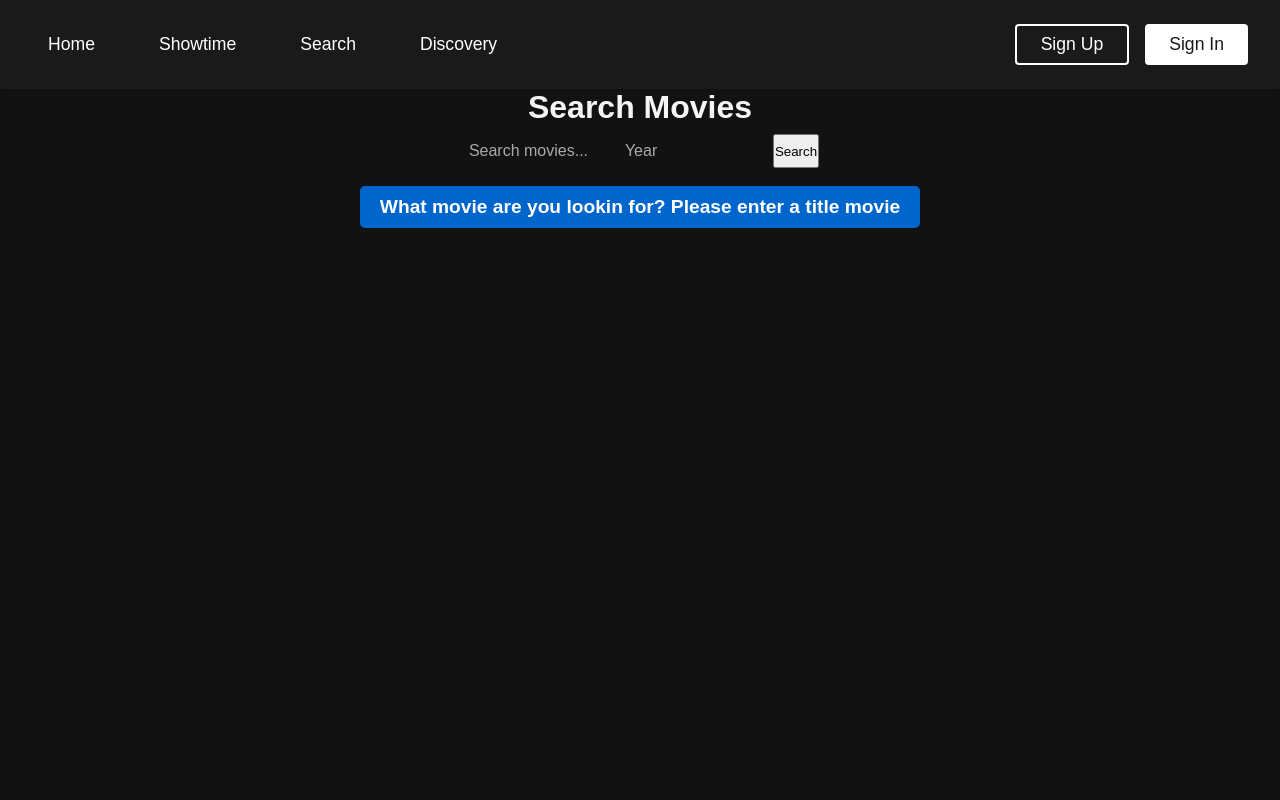
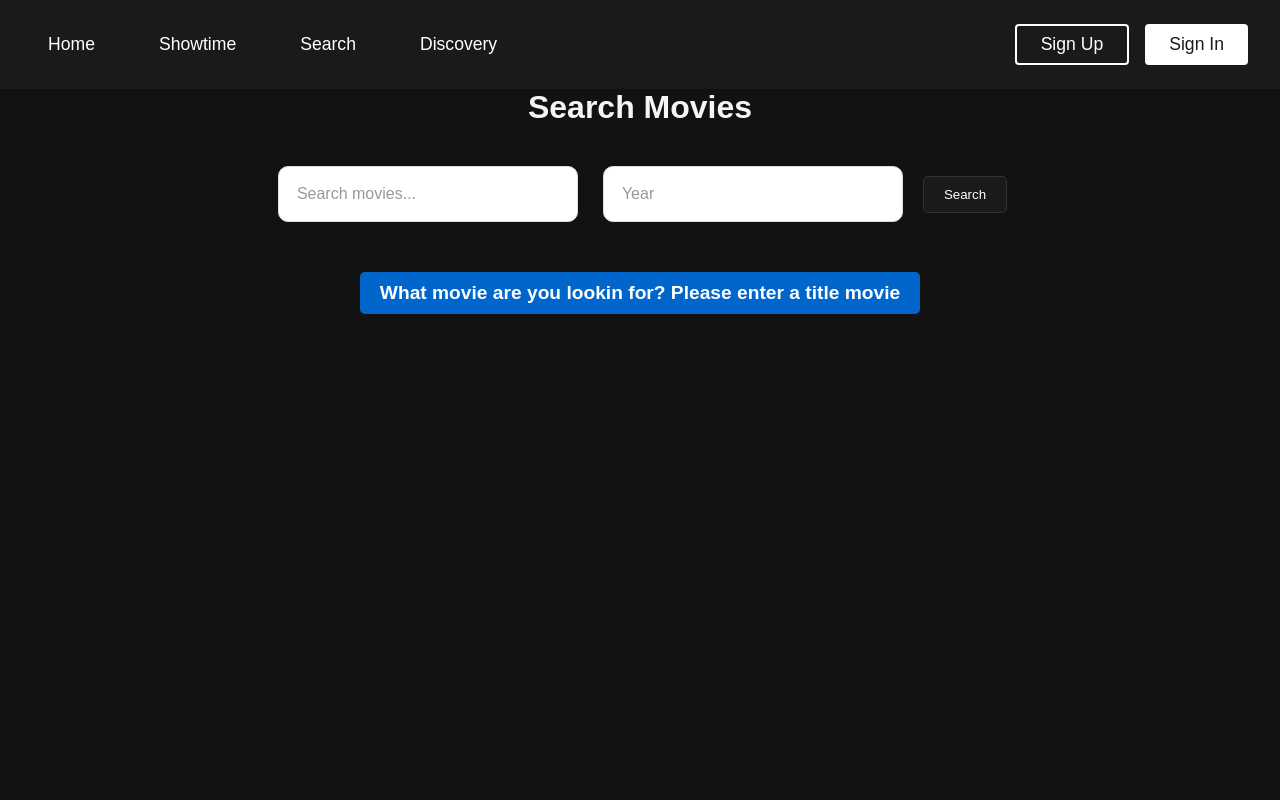
Before and after one commit to Group-16-Movie-App/CineCat_movie_app, a React (Create React App) app in the folder movie/: page /search in a window 1280 px wide. Shown: the top 800 px of the page. Built offline with nearby package versions, Linux system fonts and the light colour scheme; no server answers.

Commit message:
stylingchangefinal

```diff
--- a/movie/src/App.css
+++ b/movie/src/App.css
@@ -1,8 +1,9 @@
 .App {
   text-align: center;
-  background-color:white;
-  height:100vh;
-  width:vw;
+  min-height: 100vh;
+  width: 100vw;
+  position: relative;
+  background-color: #121212;
 }
 
 .search-bar-container{
@@ -125,3 +126,37 @@ a[href*="movie"] {
     text-decoration: none;
     color: inherit;
 }
+
+.background-wrapper {
+    position: fixed;
+    top: 0;
+    left: 0;
+    right: 0;
+    bottom: 0;
+    z-index: 0;
+    overflow: hidden;
+    width: 100vw;
+    height: 100vh;
+}
+
+.background-image {
+    position: absolute;
+    top: 0;
+    left: 0;
+    width: 100%;
+    height: 100%;
+    background-size: cover;
+    background-position: center;
+    background-repeat: no-repeat;
+    filter: blur(10px) grayscale(80%) brightness(0.3);
+    transform: scale(1.1);
+    transition: background-image 0.5s ease-in-out;
+}
+
+/* Make sure content stays above the background */
+.content-wrapper {
+    position: relative;
+    z-index: 1;
+    min-height: 100vh;
+    width: 100%;
+}
--- a/movie/src/App.js
+++ b/movie/src/App.js
@@ -1,4 +1,4 @@
-import React from 'react';
+import React, { useState, useEffect } from 'react';
 import { Route, Routes, Navigate } from 'react-router-dom';
 import Navbar from './components/Navbar';
 import SearchPage from './pages/SearchPage';
@@ -25,12 +25,30 @@ const PrivateRoute = ({ children }) => {
 };
 
 function App() {
+    const [backgroundImage, setBackgroundImage] = useState('');
+
+    useEffect(() => {
+        console.log('Current background image:', backgroundImage);
+    }, [backgroundImage]);
+
     return (
-        <>
+        <div className="App">
+            {backgroundImage && (
+                <div className="background-wrapper">
+                    <div
+                        className="background-image"
+                        style={{
+                            backgroundImage: `url("${backgroundImage}")`,
+                            opacity: 1
+                        }}
+                    />
+                </div>
+            )}
+            <div className="content-wrapper">
                 <Navbar />
                 <Routes>
                     <Route path="/" element={<>
-                                            <TrendingMovies/>
+                                                <TrendingMovies setBackgroundImage={setBackgroundImage}/>
                                                 <ReviewsPage />
                                             </>} />
                     <Route path="/showtime" element={<Schedules />} />
@@ -48,7 +66,8 @@ function App() {
                     <Route path="/favorites/:userId" element={<SharedFavorites />} />
                 </Routes>
                 <Footer />
-        </>
+            </div>
+        </div>
     );
 }
 
--- a/movie/src/components/SearchBar.css
+++ b/movie/src/components/SearchBar.css
@@ -3,15 +3,22 @@
     margin: 20px auto;
     padding: 20px;
     text-align: center;
+    display: flex;
+    gap: 15px;
+    justify-content: center;
+    align-items: center;
 }
 
 .input-wrapper {
+    flex: 1;
+    max-width: 300px;
+    margin: 0 5px;
     display: flex;
     align-items: center;
     border: 1px solid #ddd;
     padding: 10px;
     border-radius: 10px;
-    background-color: #f9f9f9;
+    background-color: white;
     transition: border-color 0.3s, box-shadow 0.3s;
 }
 
@@ -30,20 +37,19 @@ input {
     width: 100%;
     border: none;
     outline: none;
-    background: none;
+    background-color: white !important;
     font-size: 1em;
     color: #333;
     padding: 8px;
     border-radius: 5px;
-    transition: background-color 0.3s;
 }
 
 input::placeholder {
-    color: #aaa;
+    color: #999;
 }
 
 input:focus {
-    background-color: #f0f0f0;
+    background-color: white !important;
 }
 
 .results {
@@ -94,3 +100,23 @@ input:focus {
     background-color: #f1f1f1;
     cursor: pointer;
 }
+
+.search-button {
+    background-color: #1a1a1a;
+    color: white;
+    border: 1px solid #333;
+    padding: 10px 20px;
+    border-radius: 5px;
+    cursor: pointer;
+    font-family: 'Montserrat', sans-serif;
+    font-weight: 500;
+    transition: all 0.3s ease;
+    min-width: 80px;
+}
+
+.search-button:hover {
+    background-color: #333;
+    border-color: #666;
+    transform: translateY(-2px);
+    box-shadow: 0 2px 8px rgba(0, 0, 0, 0.2);
+}
--- a/movie/src/components/SearchForm.js
+++ b/movie/src/components/SearchForm.js
@@ -4,30 +4,35 @@ const SearchForm = ({ onSearch }) => {
     const [query, setQuery] = useState('');
     const [year, setYear] = useState('');
 
-    const handleSearch = () => {
+    const handleSubmit = (e) => {
+        e.preventDefault();
         onSearch({ query, year });
     };
 
     return (
-        <div style={{width:'fit-content', margin:'auto', padding: 8, display:'flex', flexDirection:'column'}}>
-            <div style={{display:'flex', justifyContent:'space-around'}}>
+        <form onSubmit={handleSubmit} className="search-bar">
+            <div className="input-wrapper">
                 <input
                     type="text"
-                    placeholder="Search movies..."
                     value={query}
                     onChange={(e) => setQuery(e.target.value)}
+                    placeholder="Search movies..."
                 />
+            </div>
+
+            <div className="input-wrapper">
                 <input
-                    type="number"
-                    min="1900"
-                    max={new Date().getFullYear() + 5}
-                    placeholder="Year"
+                    type="text"
                     value={year}
                     onChange={(e) => setYear(e.target.value)}
+                    placeholder="Year"
                 />
-                <button onClick={handleSearch}>Search</button>
             </div>
-        </div>
+
+            <button type="submit" className="search-button">
+                Search
+            </button>
+        </form>
     );
 };
 
--- a/movie/src/components/TrendingMovies.js
+++ b/movie/src/components/TrendingMovies.js
@@ -3,7 +3,7 @@ import { Link } from "react-router-dom";
 import axios from "axios";
 import "./TrendingMovies.css"; // Import the CSS file
 
-const TrendingMovies = () => {
+const TrendingMovies = ({ setBackgroundImage }) => {
     const [time, setTime] = useState("day"); // Default time is "day"
     const [movies, setMovies] = useState([]);
     const [error, setError] = useState(null);
@@ -16,6 +16,16 @@ const TrendingMovies = () => {
                 // Fetch movies based on the selected time
                 const response = await axios.get(`http://localhost:5000/api/trending/movies/${time}`);
                 setMovies(response.data.results || []); // Adjust for API's actual response structure
+
+                // Set random background image using the prop
+                if (response.data.results && response.data.results.length > 0) {
+                    const randomMovie = response.data.results[Math.floor(Math.random() * response.data.results.length)];
+                    if (randomMovie.backdrop_path) {
+                        const imageUrl = `https://image.tmdb.org/t/p/original${randomMovie.backdrop_path}`;
+                        console.log('Setting background image:', imageUrl);
+                        setBackgroundImage(imageUrl);
+                    }
+                }
             } catch (error) {
                 console.error("Error fetching trending movies:", error);
                 setError("Failed to fetch trending movies. Please try again later.");
@@ -23,7 +33,7 @@ const TrendingMovies = () => {
         };
 
         fetchTrending();
-    }, [time]);
+    }, [time, setBackgroundImage]);
 
     return (
         <div className="trending-movies">
--- /dev/null
+++ b/movie/src/pages/FilterPage.css
@@ -0,0 +1,84 @@
+/* Container for the filter controls */
+.filter-controls {
+    display: flex;
+    flex-direction: column;
+    align-items: center;
+    gap: 20px;
+    margin: 20px auto;
+    max-width: 600px; /* Limit the width of the control section */
+    padding: 20px;
+}
+
+/* Style for input fields */
+.filter-input {
+    width: 200px;
+    padding: 10px;
+    border: 1px solid #333;
+    border-radius: 5px;
+    background-color: white;
+    color: #333;
+    font-family: 'Montserrat', sans-serif;
+    margin: 5px 0;
+}
+
+/* Style for input placeholder */
+.filter-input::placeholder {
+    color: #999;
+}
+
+/* Style for input when focused */
+.filter-input:focus {
+    outline: none;
+    border-color: #666;
+    box-shadow: 0 0 5px rgba(255, 255, 255, 0.2);
+}
+
+/* Label styling */
+.filter-label {
+    color: white;
+    font-weight: 500;
+    margin-bottom: 5px;
+    font-family: 'Montserrat', sans-serif;
+}
+
+/* Button styling to match site theme */
+.filter-button {
+    background-color: #1a1a1a;
+    color: white;
+    border: 1px solid #333;
+    padding: 10px 20px;
+    border-radius: 5px;
+    cursor: pointer;
+    font-family: 'Montserrat', sans-serif;
+    font-weight: 500;
+    transition: all 0.3s ease;
+    min-width: 120px;
+}
+
+.filter-button:hover {
+    background-color: #333;
+    border-color: #666;
+    transform: translateY(-2px);
+    box-shadow: 0 2px 8px rgba(0, 0, 0, 0.2);
+}
+
+/* Active state for genre button */
+.filter-button.active {
+    background-color: #444;
+    border-color: #666;
+}
+
+/* Container for the input fields */
+.input-group {
+    display: flex;
+    flex-direction: column;
+    align-items: flex-start;
+    width: 200px; /* Match input width */
+}
+
+/* Button group container */
+.button-group {
+    display: flex;
+    gap: 10px;
+    margin-top: 20px;
+}
--- a/movie/src/pages/SearchPage.js
+++ b/movie/src/pages/SearchPage.js
@@ -72,6 +72,9 @@ const SearchPage = () => {
                 <div style={{width:'100%', textAlign:'center', minHeight: '100vh'}}>
                     <h1 >Search Movies</h1>
                     <SearchForm onSearch={handleSearch} />
+                    <button type="submit" className="search-button">
+                        Search
+                    </button>
                     <MovieList
                         movies={movies}
                         genreNames={genreNames}
```
Also changed, not shown: movie/src/pages/FilterPage.js (+57 -4 lines). Lines whose indentation alone changed are shown as unchanged.
